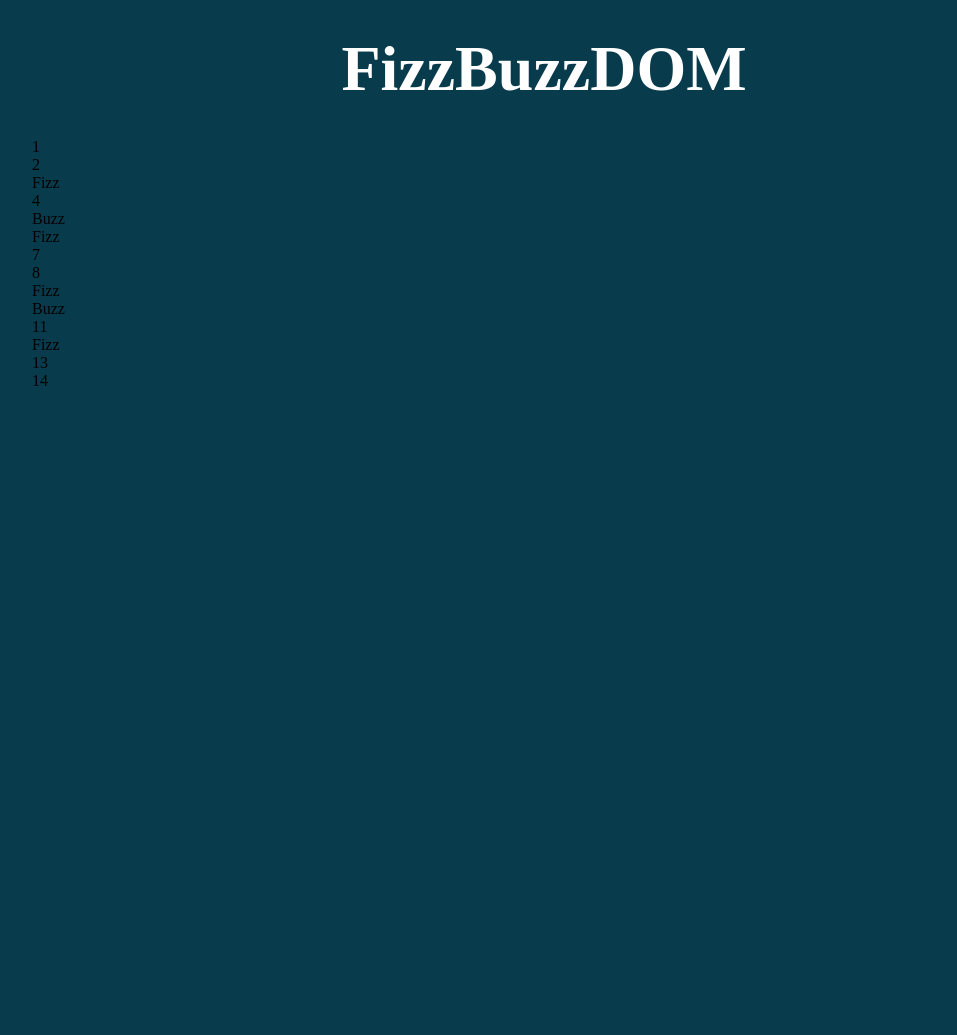
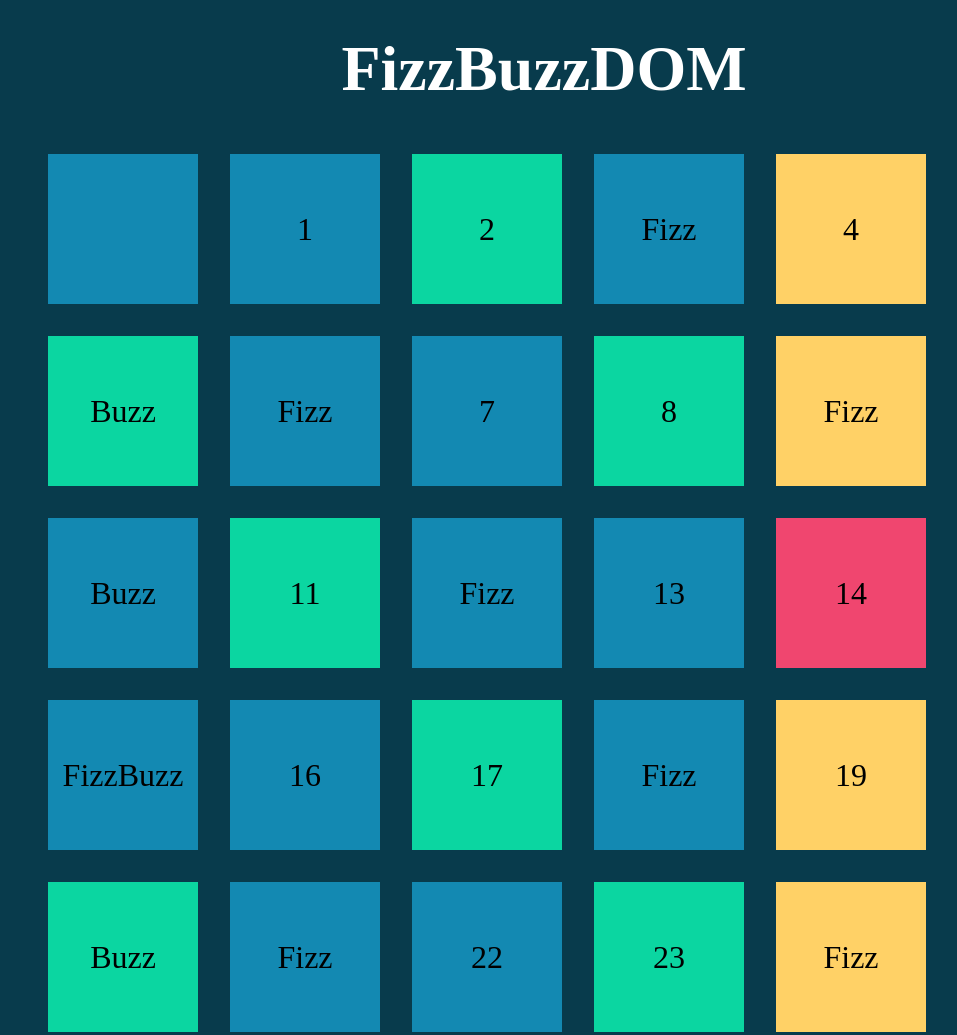
Before and after one commit to GtDavide01/js-fizzbuzz, a plain HTML site: page index.html in a window 1280 px wide. Shown: the top 1035 px of the page, without its empty margins (96-1053 px from the left). Before the commit the page ends 800 px from the top, so only its background shows below. Drawn offline with Linux system fonts and the light colour scheme.

Commit message:
bug con colori

```diff
--- a/css/style.css
+++ b/css/style.css
@@ -3,26 +3,49 @@
     padding: 0;
     margin: 0;
 }
-
+/* common */
+body{
+    background-color: #083b4c;
+}
+/* container principale */
 .container{
     width: 80%;
     margin: 0 auto;
+
 }
-body{
-    background-color: #083b4c;
-}
+/* h1 */
 h1{
     color: white;
     text-align: center;
     font-size: 4rem;
     margin: 2rem 0;
 }
+/* Contenitori secondari  */
 
 .square{
     width: 150px;
     height: 150px;
-    background-color: aqua;
+    margin: 1rem 1rem;
+    display: flex;
+    justify-content: center;
+    align-items: center;
+    font-size: 2rem;
+    font-weight: 500;
 }
 .blu{
-    background-color: blue;
+    background-color: #1389b2;
 }
+.verde{
+    background-color: #0bd6a1;
+}
+.giallo{
+    background-color: #ffd166;
+}
+.rosso{
+    background-color: #f0466f;
+}
+#listnumberfizzbuzz{
+    width: 100%;
+    display: flex;
+    flex-wrap: wrap;
+}
--- a/js/script.js
+++ b/js/script.js
@@ -6,28 +6,36 @@ console.log(listNumber);
 let stampa = "";
 //stampo in console i numeri da 1 a 100
 for ( let i=1 ; i<= 100 ; i++){
+     //creo variabile che contiene un elemento square
+     const message = document.createElement("div");
+     message.innerHTML = stampa;
+     listNumber.append(message);
     //SE sono multipli di 3 e di 5 si chiameranno FizzBuzz
     if (i%3===0 && i%5===0){
-        stampa = "FizzBuzz"
+        stampa = "FizzBuzz";
         console.log(stampa);
         message.classList.add("square");
+        message.classList.add("rosso");
     }//Altrimenti SE sono multipli di 3 si chiametaano Fizz
     else if(i%3===0){
         stampa = "Fizz";
         console.log(stampa);
+        message.classList.add("square");
+        message.classList.add("verde");
     }//Altrimenti SE sono multipli di 5 si chiameranno Buzz
     else if (i%5===0){
         stampa = "Buzz";
         console.log(stampa);
+        message.classList.add("square");
+        message.classList.add("giallo");
     }//Altrimenti stampa semplicemtne il numero
     else{
         stampa = i ;
         console.log(i);
+        message.classList.add("square");
+        message.classList.add("blu");
     }
 
-    //creo variabile che contiene un elemento square
-    const message = document.createElement("div");
-    message.innerHTML = stampa;
-    listNumber.append(message);
+
 
 }
```
Also changed, not shown: index.html (line endings or trailing spaces).
